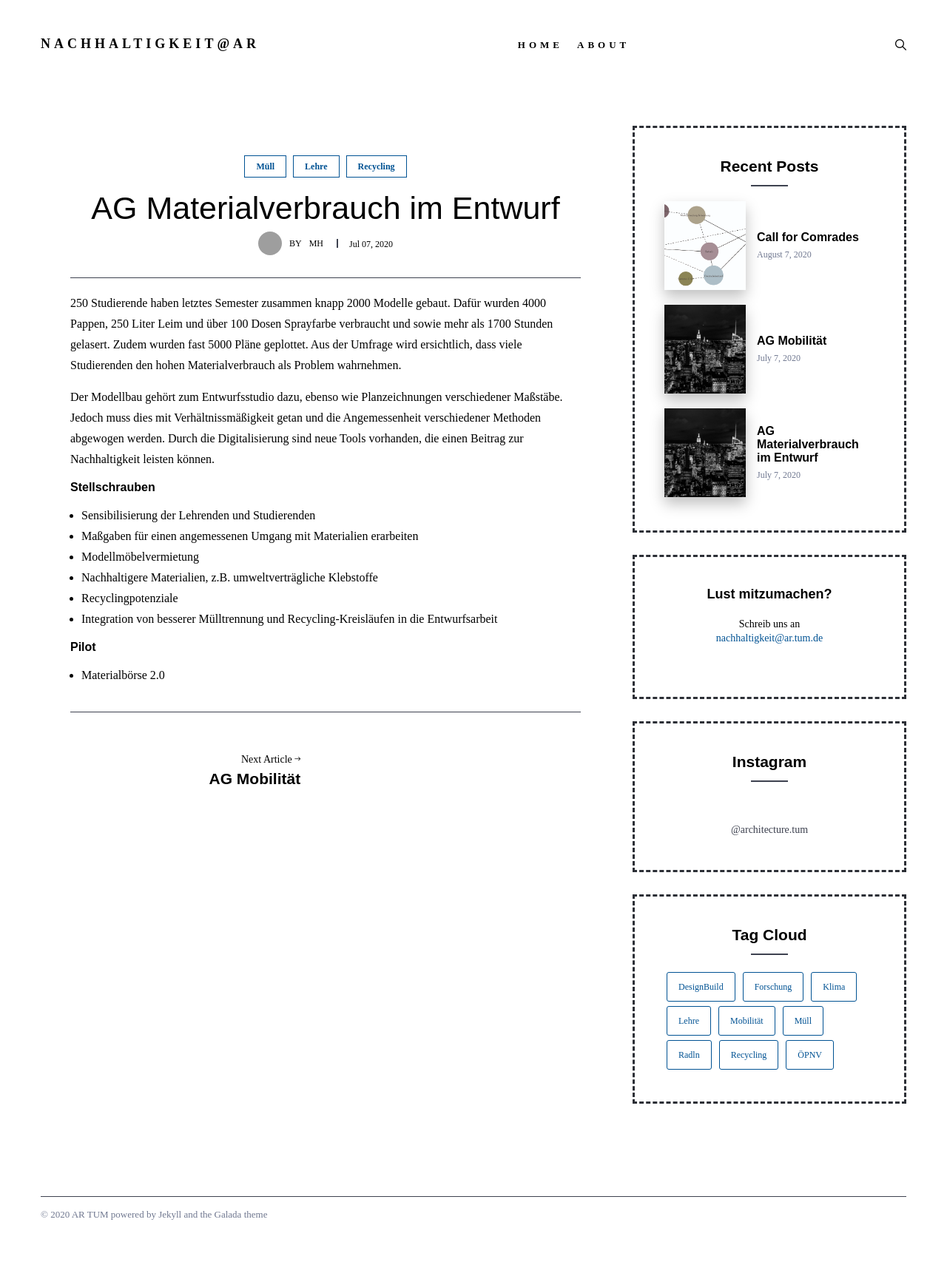
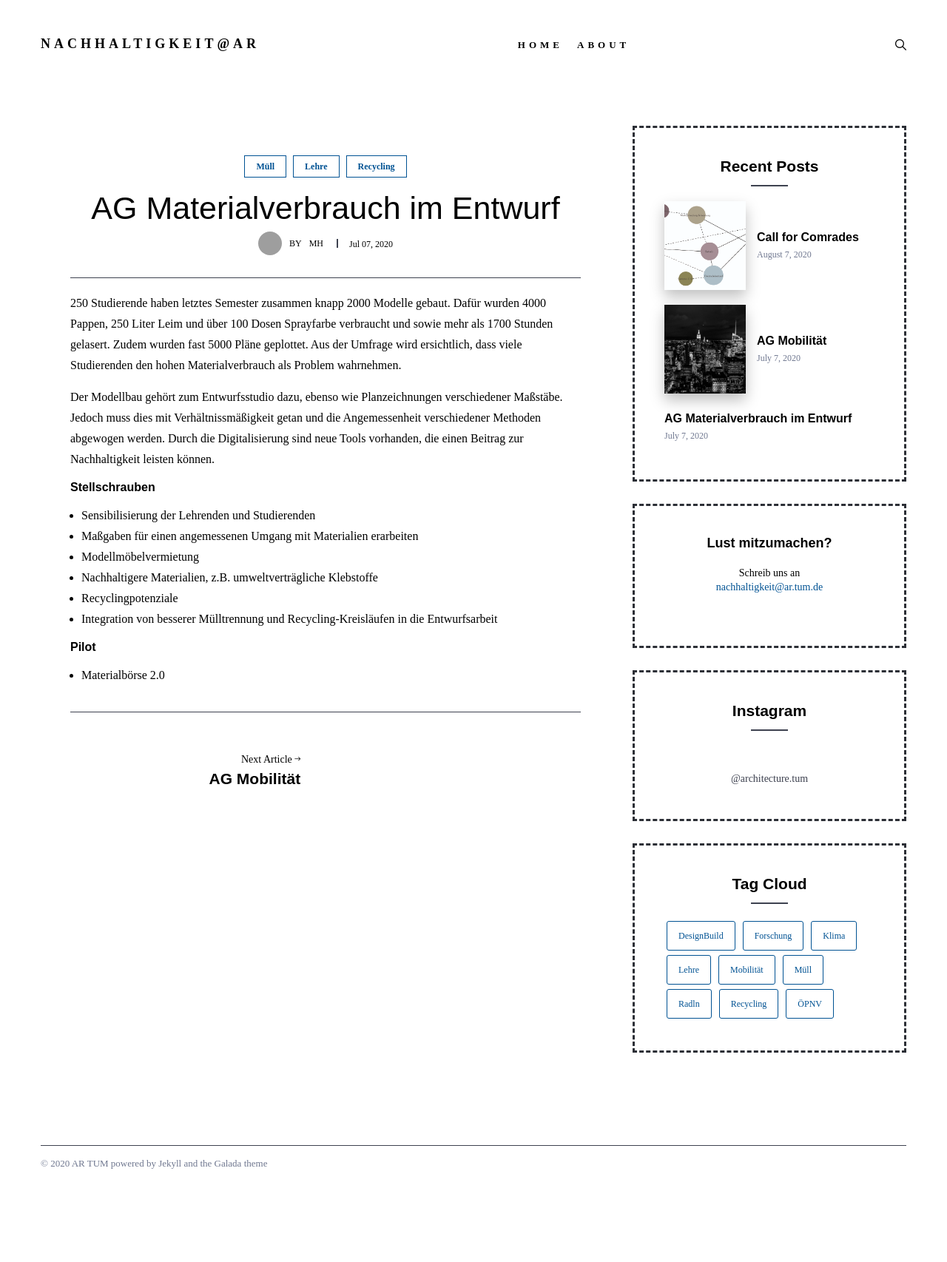
Before and after one commit to hingstarne/artumnachhaltigkeit, a Jekyll site: the page built from _posts/2020-07-07-Materialverbrauch.markdown, in a window 1280 px wide. Shown: the whole page at 74% size. Built offline with Jekyll 4.4.1, drawn with Linux system fonts in a browser that asks for light colours; nearby versions of some CDN libraries; some web fonts are replaced; after the commit the page ends 1637 px from its top, so only the background shows below that; grey boxes are pictures that could not be loaded.

Commit message:
delete post image

```diff
--- a/_posts/2020-07-07-Materialverbrauch.markdown
+++ b/_posts/2020-07-07-Materialverbrauch.markdown
@@ -2,7 +2,6 @@
 layout: post
 title:  AG Materialverbrauch im Entwurf
 date:   2020-07-07 15:28:55 +0300
-image:  02.jpg
 tags:   Müll Lehre Recycling
 ---
 250 Studierende haben letztes Semester zusammen knapp 2000 Modelle gebaut. Dafür wurden 4000
```
